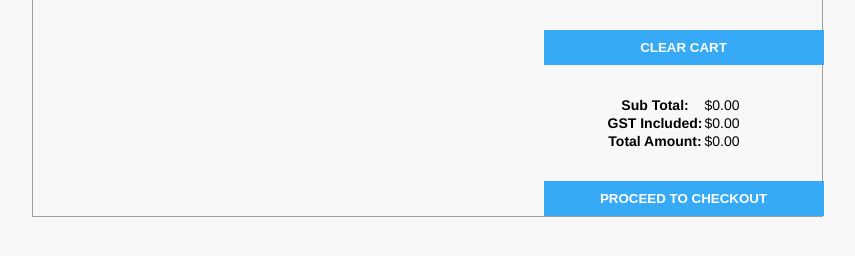
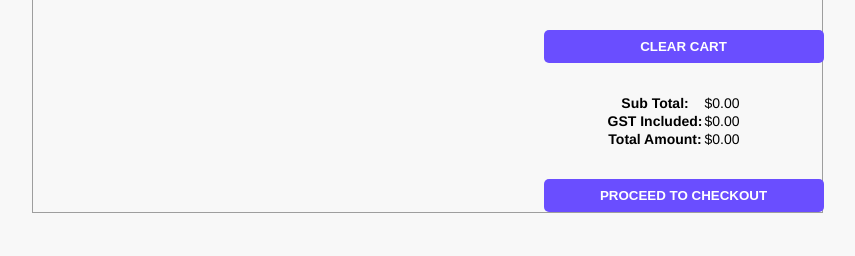
Before and after one commit to eust0015/COMP2772, a PHP site: page /cart.php in a window 1280 px wide. Shown: the part 318-574 px from the top of the page, without its empty margins (213-1068 px from the left). Run offline with PHP 8.4, Linux system fonts and the light colour scheme; data that the repository does not hold is empty.

Commit message:
Update style.css

```diff
--- a/styles/style.css
+++ b/styles/style.css
@@ -79,33 +79,37 @@
   border-spacing: 50px 0;
 }
 #empty-cart{
-  padding-top: 10px;
   font-weight: bold;
   text-transform: uppercase;
   color: white;
-  background-color: rgb(55, 170, 247);
-  padding: 10px;
+  background-color: #6a4eff;
   width: 280px;
   border: none;
   margin-left: 511px;
   margin-top: 30px;
+  border-radius: 5px;
+  cursor: pointer;
+  padding: 9px 25px;
+  transition: all 0.3 ease 0s;
 }
 #empty-cart:hover{
-  background-color: rgb(0, 69, 218);
+  background-color: #eb9133;
 }
 #proceed-to-checkout{
-  padding-top: 10px;
   font-weight: bold;
   text-transform: uppercase;
   color: white;
-  background-color: rgb(55, 170, 247);
-  padding: 10px;
+  background-color: #6a4eff;
   width: 280px;
   border: none;
   margin-left: 511px;
+  border-radius: 5px;
+  cursor: pointer;
+  padding: 9px 25px;
+  transition: all 0.3 ease 0s;
 }
 #proceed-to-checkout:hover{
-  background-color: rgb(0, 69, 218);
+  background-color: #eb9133;
 }
 #cart-totals{
   padding: 30px 80px;
```
Also changed, not shown: other parts of styles/style.css (+15 -7 lines).
